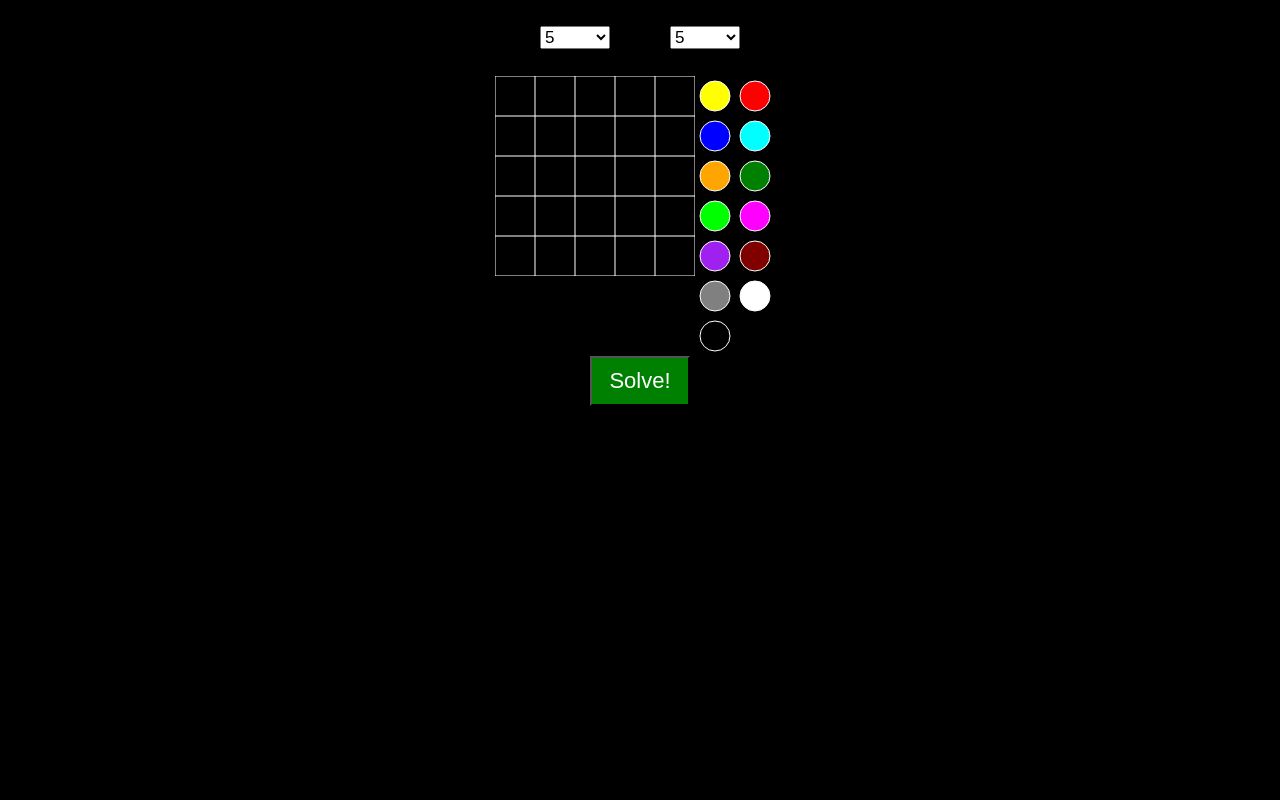
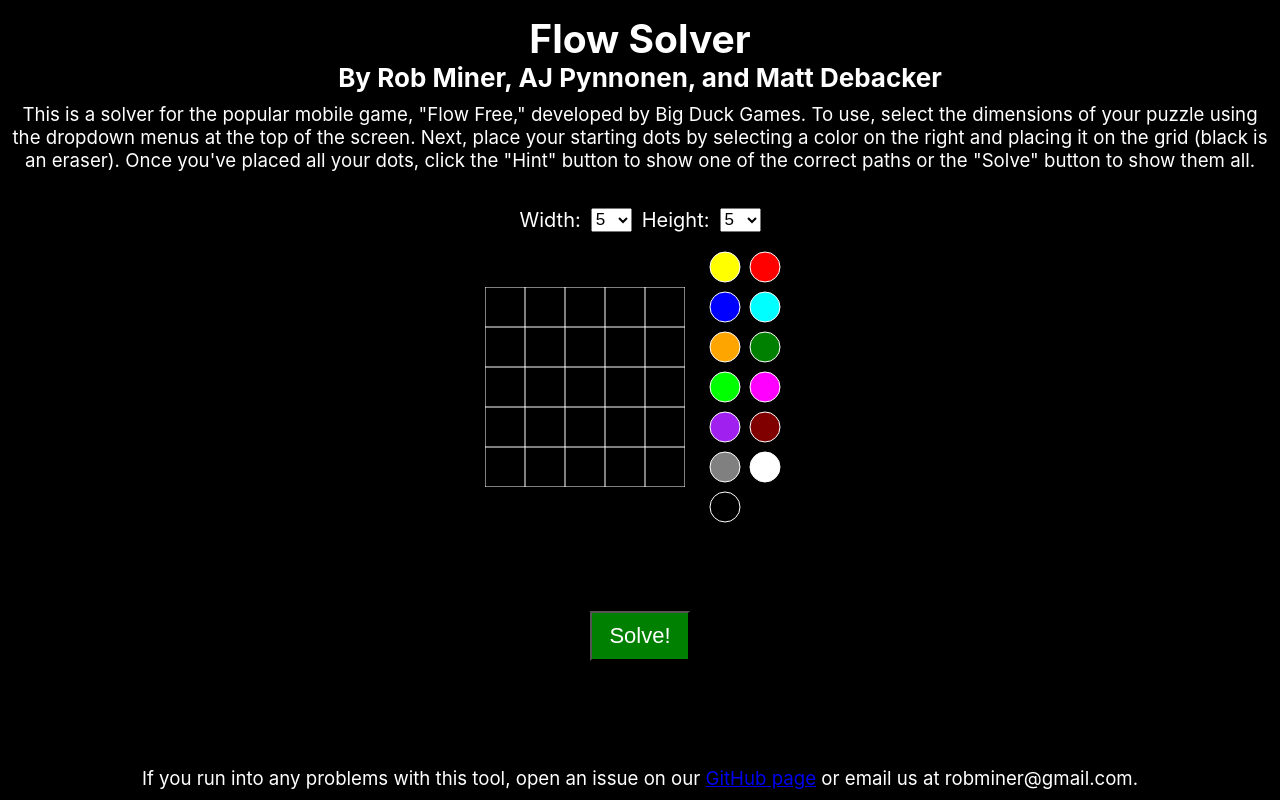
Before and after one commit to robminer6/flow-solver, a React (Create React App) app: page / in a window 1280 px wide. Built offline with nearby package versions, Linux system fonts and the light colour scheme.

Commit message:
Added instructions and made things prettier

```diff
--- a/src/App.css
+++ b/src/App.css
@@ -34,7 +34,6 @@
     display: flex;
     flex-direction: column;
     align-items: center;
-  /* justify-content: center; */
     font-size: calc(10px + 2vmin);
     color: white;
 }
@@ -43,6 +42,15 @@
     width: 200px;
     overflow: hidden;
 }
+
+.Grid-left {
+    display: flex;
+    justify-content: center;
+    align-items: center;
+    text-align: center;
+    margin-right: 20px;
+}
+
 .Grid-right {
     float: right;
     margin-right: 10px;
@@ -52,25 +60,51 @@
     display: flex;
     width: 100%;
     justify-content: center;
+    margin-bottom: 20px;
 }
 
 .Grid-select {
-  width: 200px;
-  height: 50px;
-  overflow: hidden;
     margin-top: 2%;
+    margin-bottom: 15px;
+    display: flex;
 }
 
 .Grid-select-left {
     width: 35%;
     font-size: 17px;
-  float: left;
+    margin-right: 10px;
+    display: inline;
 }
 
 .Grid-selct-right {
-  width:35%;
+    width: 35%;
+    font-size: 17px;
+    display: inline;
     float: right;
-  font-size: 17px;
+}
+
+.Params {
+    display: inline;
+    font-size: 20px;
+    margin-right: 10px;
+}
+
+.Instructions {
+    color: white;
+}
+
+.Title {
+    margin: 0px;
+    margin-top: 15px;
+}
+
+.Authors {
+    margin: 0px;
+}
+
+.Description {
+    margin: 10px;
+    font-size: 14pt;
 }
 
 .solveButton {
@@ -79,6 +113,7 @@
     font-size: 22px;
     height: 50px;
     width: 100px;
+    margin: auto;
 }
 
 .gridBox {
--- a/src/App.tsx
+++ b/src/App.tsx
@@ -1,7 +1,7 @@
 /* eslint-disable react/destructuring-assignment */
 /* eslint-disable @typescript-eslint/no-unused-vars */
 import React, { useState } from "react";
-import Box, { BoxProps } from '@mui/material/Box';
+import Box, { BoxProps } from "@mui/material/Box";
 import { Button } from "@mui/material";
 
 import { ReactComponent as FlowDot } from "./assets/flow-dot.svg";
@@ -9,51 +9,59 @@ import FlowGame from "./flow";
 
 import "./App.css";
 
-function FlowDotBet(props: { colorCode: string, position: number, update: Function, type: string, rotation: number }) {
-
+function FlowDotBet(props: {
+    colorCode: string;
+    position: number;
+    update: Function;
+    type: string;
+    rotation: number;
+}) {
     const onClick = () => {
         if (props.type === "dot") {
             props.update(props.position);
         }
-    }
-    const angle = `rotate(${  props.rotation  })`
-    switch(props.type) {
+    };
+    const angle = `rotate(${props.rotation})`;
+    switch (props.type) {
         case "pipe":
             return (
                 <svg width="40" height="40" transform={`rotate(${props.rotation})`}>
-                    <rect width="40" height="40" stroke="white"/>
-                    <rect fill={props.colorCode} x="13" width="14" height="40"/>
+                    <rect width="40" height="40" stroke="white" />
+                    <rect fill={props.colorCode} x="13" width="14" height="40" />
                 </svg>
-            )
+            );
         case "tip":
             return (
                 <svg width="40" height="40" transform={`rotate(${props.rotation})`}>
-                    <rect width="40" height="40" stroke="white"/>
-                    <path fill={props.colorCode} d="M35,20c0,8.28-6.72,15-15,15s-15-6.72-15-15c0-5.75,3.24-10.75,8-13.27V0h14V6.73c4.76,2.52,8,7.52,8,13.27Z"/>
+                    <rect width="40" height="40" stroke="white" />
+                    <path
+                        fill={props.colorCode}
+                        d="M35,20c0,8.28-6.72,15-15,15s-15-6.72-15-15c0-5.75,3.24-10.75,8-13.27V0h14V6.73c4.76,2.52,8,7.52,8,13.27Z"
+                    />
                 </svg>
-            )
+            );
         case "corner":
             return (
                 <svg width="40" height="40" transform={`rotate(${props.rotation})`}>
-                    <rect width="40" height="40" stroke="white"/>
-                    <path fill={props.colorCode} d="M27,0V16.94c0,5.56-4.5,10.06-10.06,10.06H0V13H13V0h14Z"/>
-
+                    <rect width="40" height="40" stroke="white" />
+                    <path
+                        fill={props.colorCode}
+                        d="M27,0V16.94c0,5.56-4.5,10.06-10.06,10.06H0V13H13V0h14Z"
+                    />
                 </svg>
-            )
+            );
         default:
             return (
                 <svg width="40" height="40" onClick={onClick} className="gridBox">
-                    <rect width="40" height="40" stroke="white"/>
-                    <circle fill={props.colorCode}  cx="20" cy="20" r="15" />
-
+                    <rect width="40" height="40" stroke="white" />
+                    <circle fill={props.colorCode} cx="20" cy="20" r="15" />
                 </svg>
-            )
+            );
     }
-
 }
 
 function translateTwoD(height: number, width: number, tempSolved: Array<string>) {
-    const dotType = new Array(270).fill({type: "Dot", angle: 0})
+    const dotType = new Array(270).fill({ type: "Dot", angle: 0 });
     for (let i = 0; i < height; i += 1) {
         for (let j = 0; j < width; j += 1) {
             const tempDict = {
@@ -61,234 +69,235 @@ function translateTwoD(height: number, width: number, tempSolved: Array<string>)
                 up: false,
                 down: false,
                 left: false,
-                right: false
-            }
+                right: false,
+            };
             // Up
             if (tempSolved[i][j] !== "E") {
                 if (i !== 0) {
                     if (tempSolved[i - 1][j] === tempSolved[i][j]) {
-                        tempDict.count += 1
-                        tempDict.up = true
+                        tempDict.count += 1;
+                        tempDict.up = true;
                     }
                 }
                 // Down
                 if (i !== height - 1) {
                     if (tempSolved[i + 1][j] === tempSolved[i][j]) {
-                        tempDict.count += 1
-                        tempDict.down = true
+                        tempDict.count += 1;
+                        tempDict.down = true;
                     }
                 }
                 // Left
                 if (j !== 0) {
                     if (tempSolved[i][j - 1] === tempSolved[i][j]) {
-                        tempDict.count += 1
-                        tempDict.left = true
+                        tempDict.count += 1;
+                        tempDict.left = true;
                     }
                 }
                 // Right
                 if (j !== width - 1) {
                     if (tempSolved[i][j + 1] === tempSolved[i][j]) {
-                        tempDict.count += 1
-                        tempDict.right = true
+                        tempDict.count += 1;
+                        tempDict.right = true;
                     }
                 }
                 // Must be a tip
                 if (tempDict.count === 1) {
                     if (tempDict.up) {
-                        dotType[(i * height) + j] = {type: "tip", angle: 0}
+                        dotType[i * height + j] = { type: "tip", angle: 0 };
+                    } else if (tempDict.down) {
+                        dotType[i * height + j] = { type: "tip", angle: 180 };
+                    } else if (tempDict.left) {
+                        dotType[i * height + j] = { type: "tip", angle: 270 };
+                    } else if (tempDict.right) {
+                        dotType[i * height + j] = { type: "tip", angle: 90 };
+                    } else {
+                        dotType[i * height + j] = { type: "dot", angle: 0 };
                     }
-                    else if (tempDict.down) {
-                        dotType[(i * height) + j] = {type: "tip", angle: 180}
-                    }
-                    else if (tempDict.left) {
-                        dotType[(i * height) + j] = {type: "tip", angle: 270}
-                    }
-                    else if (tempDict.right) {
-                        dotType[(i * height) + j] = {type: "tip", angle: 90}
-                    }
-                    else {
-                        dotType[(i * height) + j] = {type: "dot", angle: 0}
-                    }
-                }
-                else {
+                } else {
                     // Pipe or corner
                     // eslint-disable-next-line no-lonely-if
-                    if (tempDict.down && tempDict.up ) {
-                        dotType[(i * height) + j] = {type: "pipe", angle: 0}
-                    }
-                    else if (tempDict.left && tempDict.right ) {
-                        dotType[(i * height) + j] = {type: "pipe", angle: 90}
-                    }
-                    else if (tempDict.right && tempDict.up ) {
-                        dotType[(i * height) + j] = {type: "corner", angle: 90}
-                    }
-                    else if (tempDict.left && tempDict.up ) {
-                        dotType[(i * height) + j] = {type: "corner", angle: 0}
-                    }
-                    else if (tempDict.left && tempDict.down ) {
-                        dotType[(i * height) + j] = {type: "corner", angle: 270}
-                    }
-                    else if (tempDict.right && tempDict.down ) {
-                        dotType[(i * height) + j] = {type: "corner", angle: 180}
-                    }
-                    else {
-                        dotType[(i * height) + j] = {type: "dot", angle: 0}
+                    if (tempDict.down && tempDict.up) {
+                        dotType[i * height + j] = { type: "pipe", angle: 0 };
+                    } else if (tempDict.left && tempDict.right) {
+                        dotType[i * height + j] = { type: "pipe", angle: 90 };
+                    } else if (tempDict.right && tempDict.up) {
+                        dotType[i * height + j] = { type: "corner", angle: 90 };
+                    } else if (tempDict.left && tempDict.up) {
+                        dotType[i * height + j] = { type: "corner", angle: 0 };
+                    } else if (tempDict.left && tempDict.down) {
+                        dotType[i * height + j] = { type: "corner", angle: 270 };
+                    } else if (tempDict.right && tempDict.down) {
+                        dotType[i * height + j] = { type: "corner", angle: 180 };
+                    } else {
+                        dotType[i * height + j] = { type: "dot", angle: 0 };
                     }
                 }
             }
-
         }
     }
-    return dotType
+    return dotType;
     // update state shit
 }
 
 function translateTwoDCol(width: number, height: number, tempSolved: Array<string>) {
-    const returnedArray = new Array(width * height)
+    const returnedArray = new Array(width * height);
     for (let i = 0; i < height; i += 1) {
         for (let j = 0; j < width; j += 1) {
-            returnedArray[(i * width) + j] = tempSolved[i][j]
+            returnedArray[i * width + j] = tempSolved[i][j];
         }
     }
-    return returnedArray
-
+    return returnedArray;
 }
 
-
-function SolveButton(props: { solveArray: Array<string>, width: number, height: number, update: Function}) {
+function SolveButton(props: {
+    solveArray: Array<string>;
+    width: number;
+    height: number;
+    update: Function;
+}) {
     const onClick = () => {
         // format new array
         const tempArr = new Array(props.height);
 
         for (let i = 0; i < props.height; i += 1) {
-            const fuckArr = new Array(props.width)
+            const fuckArr = new Array(props.width);
             for (let j = 0; j < props.width; j += 1) {
-                fuckArr[j] = props.solveArray[(i * props.height) + j]
+                fuckArr[j] = props.solveArray[i * props.height + j];
             }
-            tempArr[i] =  fuckArr
+            tempArr[i] = fuckArr;
         }
 
         const game = new FlowGame(tempArr);
         // const game = new FlowGame();
-        game.solve()
+        game.solve();
         if (!game.checkComplete()) {
             // TODO CREATE ALERT
-            return
+            return;
         }
         // reformat returned array
-        const griddy = game.grid
+        const griddy = game.grid;
 
-        const tempSolved = new Array(props.height)
+        const tempSolved = new Array(props.height);
         for (let i = 0; i < props.height; i += 1) {
-            const fuckerArr2 = new Array(props.width)
+            const fuckerArr2 = new Array(props.width);
             for (let j = 0; j < props.width; j += 1) {
                 fuckerArr2[j] = griddy[i][j].color[0].toUpperCase();
             }
-            tempSolved[i] = fuckerArr2
+            tempSolved[i] = fuckerArr2;
         }
-        const dotType= translateTwoD(props.height, props.width, tempSolved)
-        const returnedArray = translateTwoDCol(props.height, props.width,tempSolved)
+        const dotType = translateTwoD(props.height, props.width, tempSolved);
+        const returnedArray = translateTwoDCol(props.height, props.width, tempSolved);
 
-
-        props.update(returnedArray, dotType)
-    }
+        props.update(returnedArray, dotType);
+    };
     return (
-        <button type="button" onClick={onClick} className="solveButton">Solve!</button>
-    )
+        <button type="button" onClick={onClick} className="solveButton">
+            Solve!
+        </button>
+    );
 }
 
-
 function App() {
-    const initialColState =  Array(270).fill("#000000");
-    const initialTypeState = Array(270).fill({type: "dot", angle: 0});
+    const initialColState = Array(270).fill("#000000");
+    const initialTypeState = Array(270).fill({ type: "dot", angle: 0 });
     const initialSolveChar = Array(270).fill(".");
 
     const [gridHeight, setHeight] = useState(5);
     const [gridWidth, setWidth] = useState(5);
     const [color, setColor] = useState("red");
     const [solveInput, setSolveInput] = useState(initialColState);
-    const [typeArr, setTypeArr] =  useState(initialTypeState);
-    const [solveChar, setSolveChar] =  useState(initialSolveChar);
+    const [typeArr, setTypeArr] = useState(initialTypeState);
+    const [solveChar, setSolveChar] = useState(initialSolveChar);
 
+    const colorList = [
+        "yellow",
+        "red",
+        "blue",
+        "cyan",
+        "orange",
+        "green",
+        "lime",
+        "magenta",
+        "purple",
+        "auburn",
+        "silver",
+        "white",
+        "black",
+    ];
+    const colorMap = new Map<string, string>();
+    colorMap.set("yellow", "#ffff00");
+    colorMap.set("red", "#ff0000");
+    colorMap.set("blue", "#0000ff");
+    colorMap.set("cyan", "#00ffff");
+    colorMap.set("orange", "#ffa500");
+    colorMap.set("green", "#008000");
+    colorMap.set("lime", "#00ff00");
+    colorMap.set("magenta", "#ff00ff");
+    colorMap.set("purple", "#A020F0");
+    colorMap.set("auburn", "#800000");
+    colorMap.set("silver", "#808080");
+    colorMap.set("white", "#FFFFFF");
+    colorMap.set("black", "#000000");
 
-    const colorList = ["yellow", "red", "blue", "cyan", "orange", "green", "lime", "magenta", "purple", "auburn", "silver", "white", "black"];
-    const colorMap = new Map<string, string>()
-    colorMap.set("yellow", "#ffff00")
-    colorMap.set("red", "#ff0000")
-    colorMap.set("blue", "#0000ff")
-    colorMap.set("cyan", "#00ffff")
-    colorMap.set("orange", "#ffa500")
-    colorMap.set("green", "#008000")
-    colorMap.set("lime", "#00ff00")
-    colorMap.set("magenta", "#ff00ff")
-    colorMap.set("purple", "#A020F0")
-    colorMap.set( "auburn", '#800000')
-    colorMap.set( "silver", '#808080')
-    colorMap.set( "white", '#FFFFFF')
-    colorMap.set( "black", '#000000')
-
-    const colorCharMap = new Map<string, string>()
-    colorCharMap.set("yellow", 'Y')
-    colorCharMap.set ("red", 'R')
-    colorCharMap.set ("blue", 'B')
-    colorCharMap.set ( "cyan", 'C')
-    colorCharMap.set ( "orange", 'O')
-    colorCharMap.set ( "green", 'G')
-    colorCharMap.set ( "lime", 'L')
-    colorCharMap.set ( "magenta", 'M')
-    colorCharMap.set ( "purple", 'P')
-    colorCharMap.set ( "auburn", 'A')
-    colorCharMap.set ( "silver", 'S')
-    colorCharMap.set ( "white", 'W')
-    colorCharMap.set ( "black", '.')
+    const colorCharMap = new Map<string, string>();
+    colorCharMap.set("yellow", "Y");
+    colorCharMap.set("red", "R");
+    colorCharMap.set("blue", "B");
+    colorCharMap.set("cyan", "C");
+    colorCharMap.set("orange", "O");
+    colorCharMap.set("green", "G");
+    colorCharMap.set("lime", "L");
+    colorCharMap.set("magenta", "M");
+    colorCharMap.set("purple", "P");
+    colorCharMap.set("auburn", "A");
+    colorCharMap.set("silver", "S");
+    colorCharMap.set("white", "W");
+    colorCharMap.set("black", ".");
 
     function charToCode(input: string) {
-        switch(input) {
-            case 'Y':
-                return "#ffff00"
-            case 'R':
-                return "#ff0000"
-            case 'B':
-                return "#0000ff"
-            case 'C':
-                return "#00ffff"
-            case 'O':
-                return "#ffa500"
-            case 'G':
-                return "#008000"
-            case 'L':
-                return "#00ff00"
-            case 'M':
-                return "#ff00ff"
-            case 'P':
-                return "#A020F0"
-            case 'A':
-                return "#800000"
-            case 'S':
-                return "#808080"
-            case 'W':
-                return "#FFFFFF"
+        switch (input) {
+            case "Y":
+                return "#ffff00";
+            case "R":
+                return "#ff0000";
+            case "B":
+                return "#0000ff";
+            case "C":
+                return "#00ffff";
+            case "O":
+                return "#ffa500";
+            case "G":
+                return "#008000";
+            case "L":
+                return "#00ff00";
+            case "M":
+                return "#ff00ff";
+            case "P":
+                return "#A020F0";
+            case "A":
+                return "#800000";
+            case "S":
+                return "#808080";
+            case "W":
+                return "#FFFFFF";
             default:
-                return "#000000"
+                return "#000000";
         }
-
     }
-
 
     const handleHeight = (event: any) => {
         setHeight(event.target.value);
-        setSolveInput(initialColState)
-        setTypeArr(initialTypeState)
-        setSolveChar(initialSolveChar)
-
-    }
+        setSolveInput(initialColState);
+        setTypeArr(initialTypeState);
+        setSolveChar(initialSolveChar);
+    };
 
     const handleWidth = (event: any) => {
         setWidth(event.target.value);
-        setSolveInput(initialColState)
-        setTypeArr(initialTypeState)
-        setSolveChar(initialSolveChar)
-    }
+        setSolveInput(initialColState);
+        setTypeArr(initialTypeState);
+        setSolveChar(initialSolveChar);
+    };
 
     // Click and change color.
     const update = (position: number) => {
@@ -296,51 +305,60 @@ function App() {
         newArray[position] = colorMap.get(color);
         const newSolve = solveChar.slice();
         newSolve[position] = colorCharMap.get(color);
-        setSolveChar(newSolve)
+        setSolveChar(newSolve);
         // console.log(solveChar)
-        setSolveInput(newArray)
+        setSolveInput(newArray);
+    };
+    // Set Grid After solve
+    const updateGrid = (colors: Array<string>, types: Array<{ type: string; angle: number }>) => {
+        const colorCodes = colors.slice();
+        for (let i = 0; i < gridHeight * gridWidth; i += 1) {
+            colorCodes[i] = charToCode(colors[i]);
         }
-    // Set Grid After solve
-    const updateGrid = (colors: Array<string>, types: Array<{type: string, angle: number}>) => {
-        const colorCodes = colors.slice()
-        for (let i = 0; i < gridHeight * gridWidth; i += 1) {
-            colorCodes[i] = charToCode(colors[i])
-        }
-        setSolveInput(colorCodes)
-        setTypeArr(types)
-    }
+        setSolveInput(colorCodes);
+        setTypeArr(types);
+    };
 
     return (
         <div className="App">
             <div className="Outer-Box">
+                <div className="Instructions">
+                    <h2 className="Title">Flow Solver</h2>
+                    <h4 className="Authors">By Rob Miner, AJ Pynnonen, and Matt Debacker</h4>
+                    <p className="Description">
+                        This is a solver for the popular mobile game, &quot;Flow Free,&quot;
+                        developed by Big Duck Games. To use, select the dimensions of your puzzle
+                        using the dropdown menus at the top of the screen. Next, place your starting
+                        dots by selecting a color on the right and placing it on the grid (black is
+                        an eraser). Once you&apos;ve placed all your dots, click the
+                        &quot;Hint&quot; button to show one of the correct paths or the
+                        &quot;Solve&quot; button to show them all.
+                    </p>
+                </div>
                 <div className="Grid-select">
+                    <div className="Params">Width:</div>
                     <select className="Grid-select-left" value={gridWidth} onChange={handleWidth}>
-                            {
-                                Array.from(Array(11)).map((_, index) => (
+                        {Array.from(Array(11)).map((_, index) => (
                             <option value={index + 5}>{index + 5}</option>
-                                ))
-                            }
-
+                        ))}
                     </select>
+                    <div className="Params">Height:</div>
                     <select className="Grid-selct-right" value={gridHeight} onChange={handleHeight}>
-                            {
-                                Array.from(Array(14)).map((_, index) => (
+                        {Array.from(Array(14)).map((_, index) => (
                             <option value={index + 5}>{index + 5}</option>
-                                ))
-                            }
+                        ))}
                     </select>
                 </div>
 
                 <div className="Grid-container">
-                    <div>
+                    <div className="Grid-left">
                         <Box
                             sx={{
-                            display: 'grid',
+                                display: "grid",
                                 gridTemplateColumns: `repeat(${gridWidth}, 1fr)`,
                             }}
                         >
-                            {
-                                solveInput.slice(0, gridHeight * gridWidth).map((_, index) => (
+                            {solveInput.slice(0, gridHeight * gridWidth).map((_, index) => (
                                 // eslint-disable-next-line react/no-array-index-key
                                 // <FlowDot key={index} fill={colorMap.get(colColor)} stroke = "white" onClick={(event) => {
                                 //         superArray[index].colVal =colorCharMap.get(color);
@@ -348,30 +366,52 @@ function App() {
                                 //         console.log("why")
                                 //     }}/>
 
-                                    <FlowDotBet colorCode={solveInput[index]} position={index} update={update}
-                                    type={typeArr[index].type} rotation={typeArr[index].angle}/>
-                                ))
-
-                            }
+                                <FlowDotBet
+                                    colorCode={solveInput[index]}
+                                    position={index}
+                                    update={update}
+                                    type={typeArr[index].type}
+                                    rotation={typeArr[index].angle}
+                                />
+                            ))}
                         </Box>
                     </div>
 
                     <div className="Grid-right">
                         <Box
                             sx={{
-                            display: 'grid',
+                                display: "grid",
                                 gridTemplateColumns: `repeat(2, 1fr)`,
                             }}
                         >
-                            {
-                                colorList.map((data) => (
-                                        <FlowDot fill={colorMap.get(data)} stroke="white" onClick={() => setColor(data)}/>
-                                ))
-                            }
+                            {colorList.map((data) => (
+                                <FlowDot
+                                    fill={colorMap.get(data)}
+                                    stroke="white"
+                                    onClick={() => setColor(data)}
+                                />
+                            ))}
                         </Box>
                     </div>
                 </div>
-                <SolveButton solveArray={solveChar} width={gridWidth} height={gridHeight} update={updateGrid}/>
+                <SolveButton
+                    solveArray={solveChar}
+                    width={gridWidth}
+                    height={gridHeight}
+                    update={updateGrid}
+                />
+                <br />
+                <p className="Description">
+                    If you run into any problems with this tool, open an issue on our{" "}
+                    <a
+                        href="https://github.com/robminer6/flow-solver"
+                        target="_blank"
+                        rel="noreferrer"
+                    >
+                        GitHub page
+                    </a>{" "}
+                    or email us at robminer@gmail.com.
+                </p>
             </div>
         </div>
     );
```
Also changed, not shown: 1 other file (tests, documents, lock files or other folders). Lines whose indentation alone changed are shown as unchanged.
